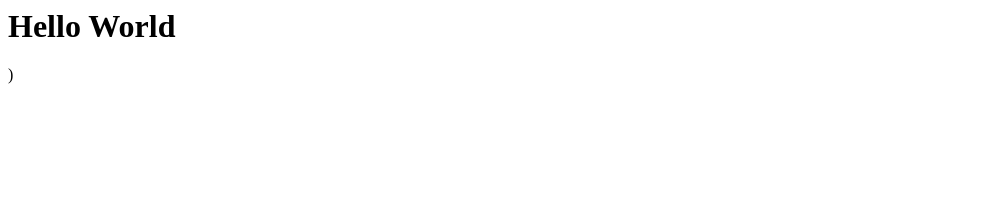
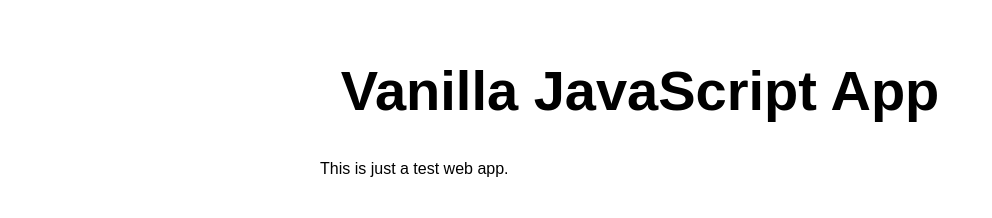
Before and after one commit to senait12341234/my-first-static-web-app, a plain HTML site: page index.html in a window 1280 px wide. Shown: the whole page, without its empty margins (0-992 px from the left). Drawn offline with Linux system fonts and the light colour scheme.

Commit message:
Add files via upload

```diff
--- a/index.html
+++ b/index.html
@@ -1 +1,18 @@
-<h1>Hello World</h1> )
+<!DOCTYPE html>
+<html lang="en">
+
+<head>
+  <meta charset="UTF-8">
+  <meta name="viewport" content="width=device-width, initial-scale=1.0">
+  <link rel="stylesheet" href="styles.css">
+  <title>Vanilla JavaScript App</title>
+</head>
+
+<body>
+  <main>
+    <h1>Vanilla JavaScript App</h1>
+     <p>This is just a test web app.</p>
+  </main>
+</body>
+
+</html>
--- /dev/null
+++ b/styles.css
@@ -0,0 +1,21 @@
+* {
+  font-family: Arial, Helvetica, sans-serif;
+}
+
+html, body {
+  margin: 0;
+  border: 0;
+  padding: 0;
+  background-color: #fff;
+}
+
+main {
+  margin: auto;
+  width: 50%;
+  padding: 20px;
+}
+
+main > h1 {
+  text-align: center;
+  font-size: 3.5em;
+}
```
Also changed, not shown: 1 other file.
